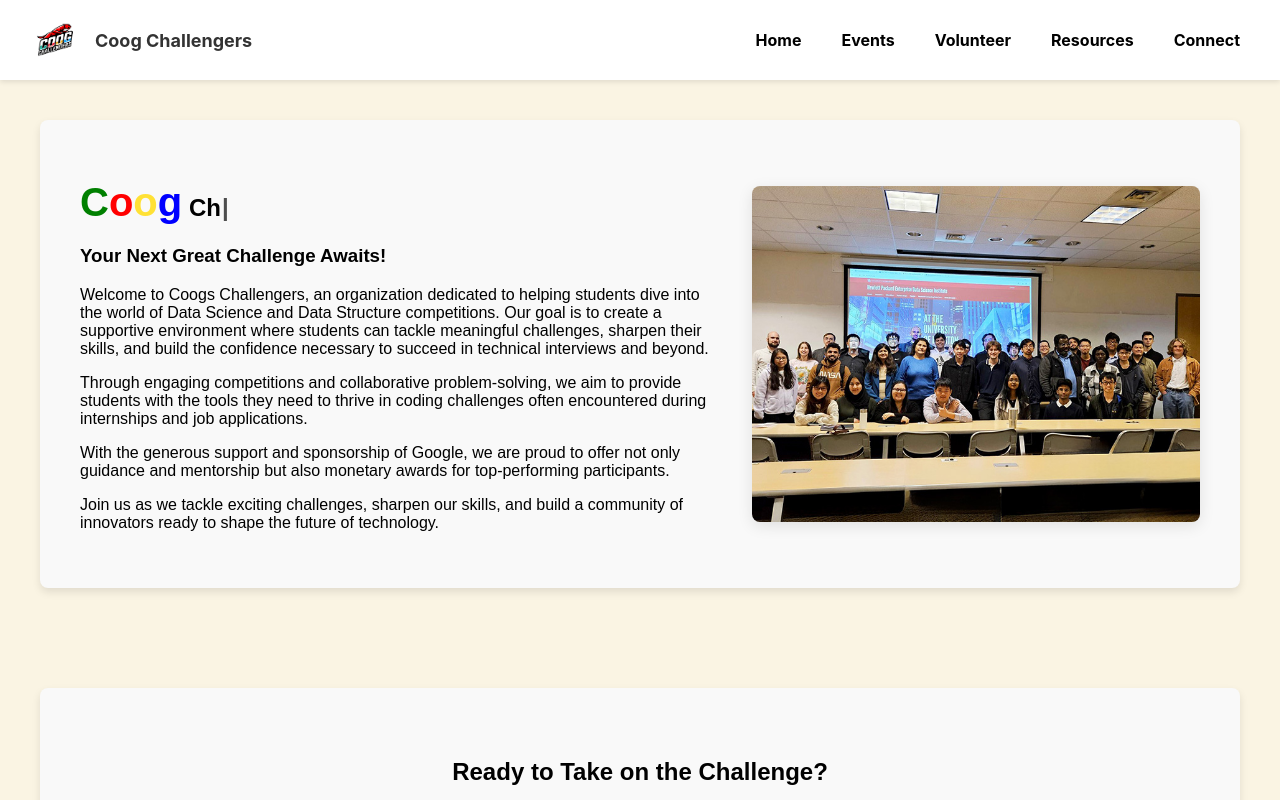
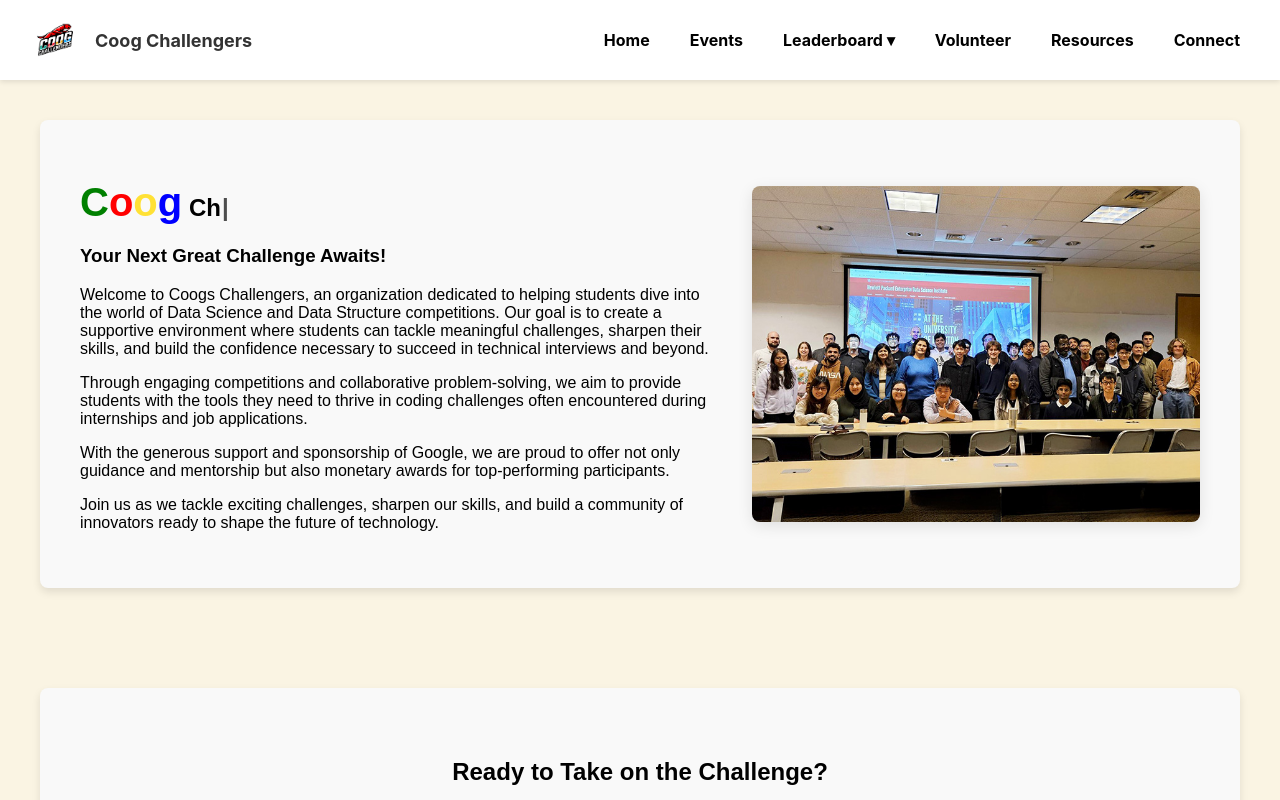
Before and after one commit to coogchallengers/coogchallengers.github.io, a React (Create React App) app: page / in a window 1280 px wide. Shown: the top 800 px of the page. Built offline with nearby package versions, Linux system fonts and the light colour scheme.

Commit message:
new links for leaderboards in the header

```diff
--- a/src/components/shared/Header.js
+++ b/src/components/shared/Header.js
@@ -31,6 +31,25 @@ function Header() {
                 {/* -----------------------------------  Events  --------------------------------*/}
                 <Link to="/events" className="nav-link" onClick={() => setMenuOpen(false)}>Events</Link>
 
+                {/*<Link to="/leaderboard/data-science" className="nav-link">Data Science Leaderboard</Link>
+                <Link to="/leaderboard/data-structures" className="nav-link">Data Structures Leaderboard</Link>
+                <Link to="/competition/1" className="nav-link">Competition Leaderboard</Link>*/}
+
+                {/* Leaderboard Dropdown */}
+                <div className="nav-item dropdown"
+                    onMouseEnter={() => setMenuOpen(true)}
+                    onMouseLeave={() => setMenuOpen(false)}
+                >
+                    <span className="nav-link">Leaderboard ▾</span>
+                    {menuOpen && (
+                        <div className="dropdown-menu">
+                            <Link to="/leaderboard" className="dropdown-item" onClick={() => setMenuOpen(false)}>Overall Leaderboard</Link>
+                            <Link to="/leaderboard/data-science" className="dropdown-item" onClick={() => setMenuOpen(false)}>Data Science Leaderboard</Link>
+                            <Link to="/leaderboard/data-structures" className="dropdown-item" onClick={() => setMenuOpen(false)}>Data Structures Leaderboard</Link>
+                            {/*<Link to="/competition/1" className="dropdown-item" onClick={() => setMenuOpen(false)}>Competition Leaderboard</Link>*/}
+                        </div>
+                    )}
+                </div>
 
                 {/* ----------------------------------- Volunteer   --------------------------------*/}
                 <a href="https://docs.google.com/forms/d/e/1FAIpQLScJbcV7tG3lZus4ps4SBJ0M0ZwMJV8cI9fSnt2U86VPgpgsPA/viewform?usp=dialog"
```
